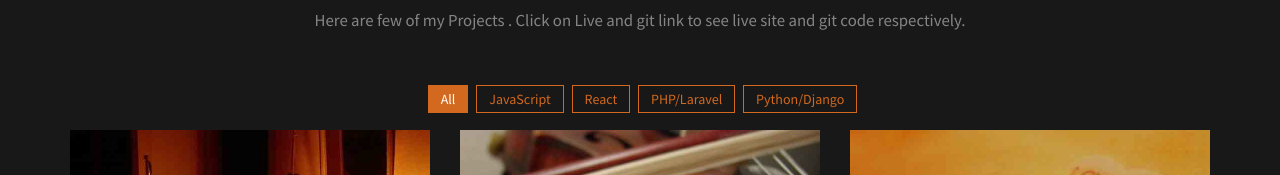
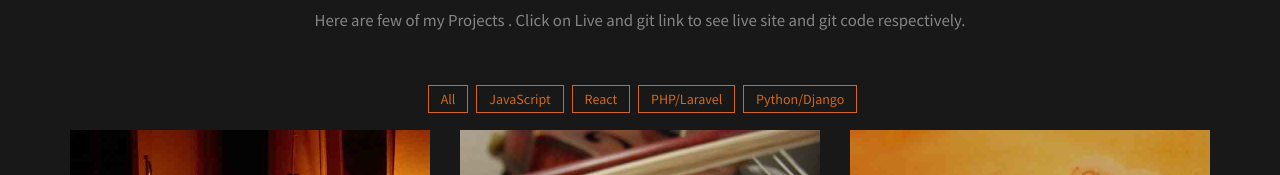
Before and after one commit to rathoremanmohan/myportfolio, a website: page index.html in a window 1280 px wide. Shown: the part 3875-4050 px from the top of the page. Drawn offline with Linux system fonts and the light colour scheme.

Commit message:
Update index.html
Fix error.

```diff
--- a/index.html
+++ b/index.html
@@ -417,7 +417,7 @@
                 <div class="row">
                     <nav id="filter" class="col-md-12 text-center">
                         <ul>
-                            <li><a href="#" class="current btn-theme btn-small" id="allprojects" data-filter="*">All</a></li>
+                            <li><a href="#" class="btn-theme btn-small" id="allprojects" data-filter="*">All</a></li>
                             <li><a href="#" class="btn-theme btn-small" data-filter=".javascript">JavaScript</a></li>
                             <li><a href="#" class="btn-theme btn-small" data-filter=".react">React</a></li>
                             <li><a href="#" class="btn-theme btn-small" data-filter=".phplaravel">PHP/Laravel</a></li>
```
